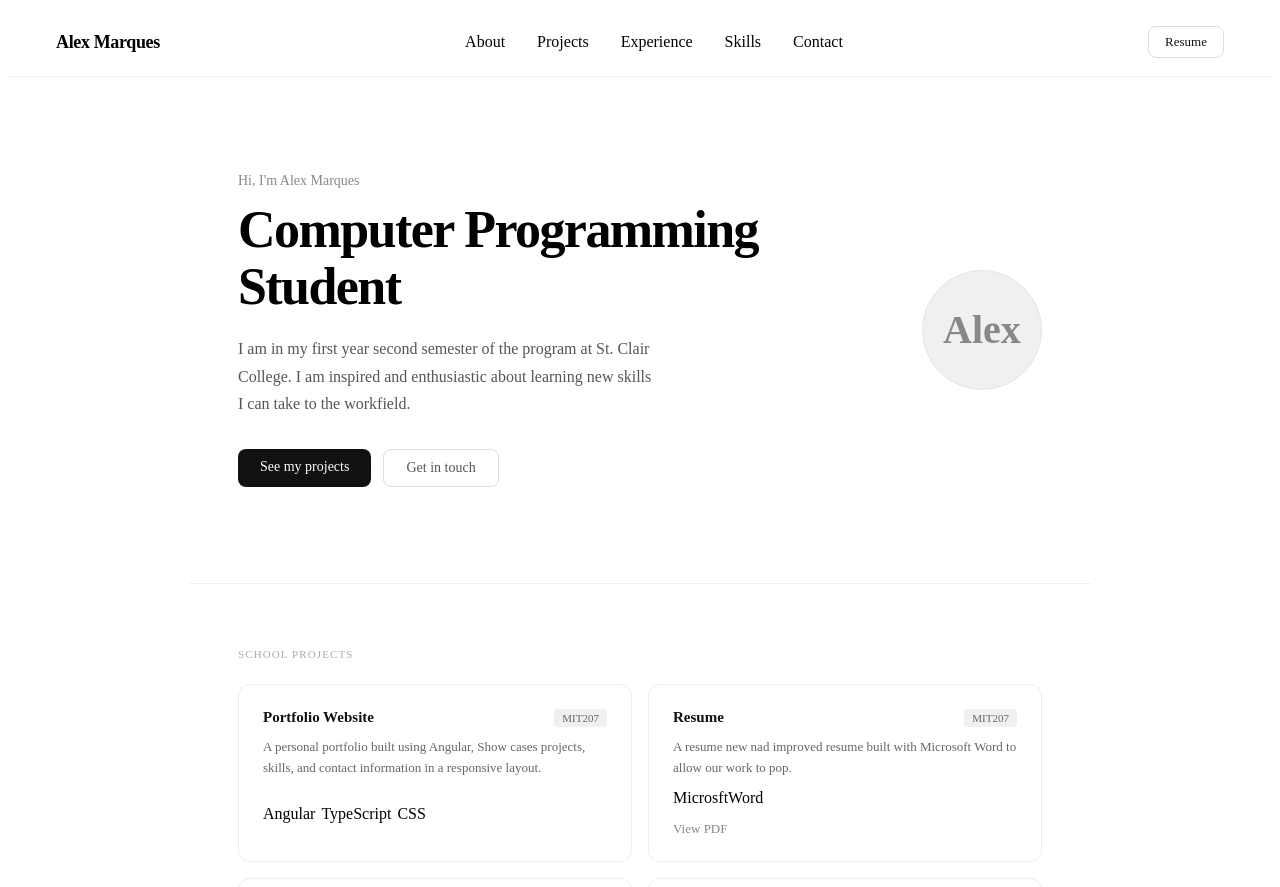
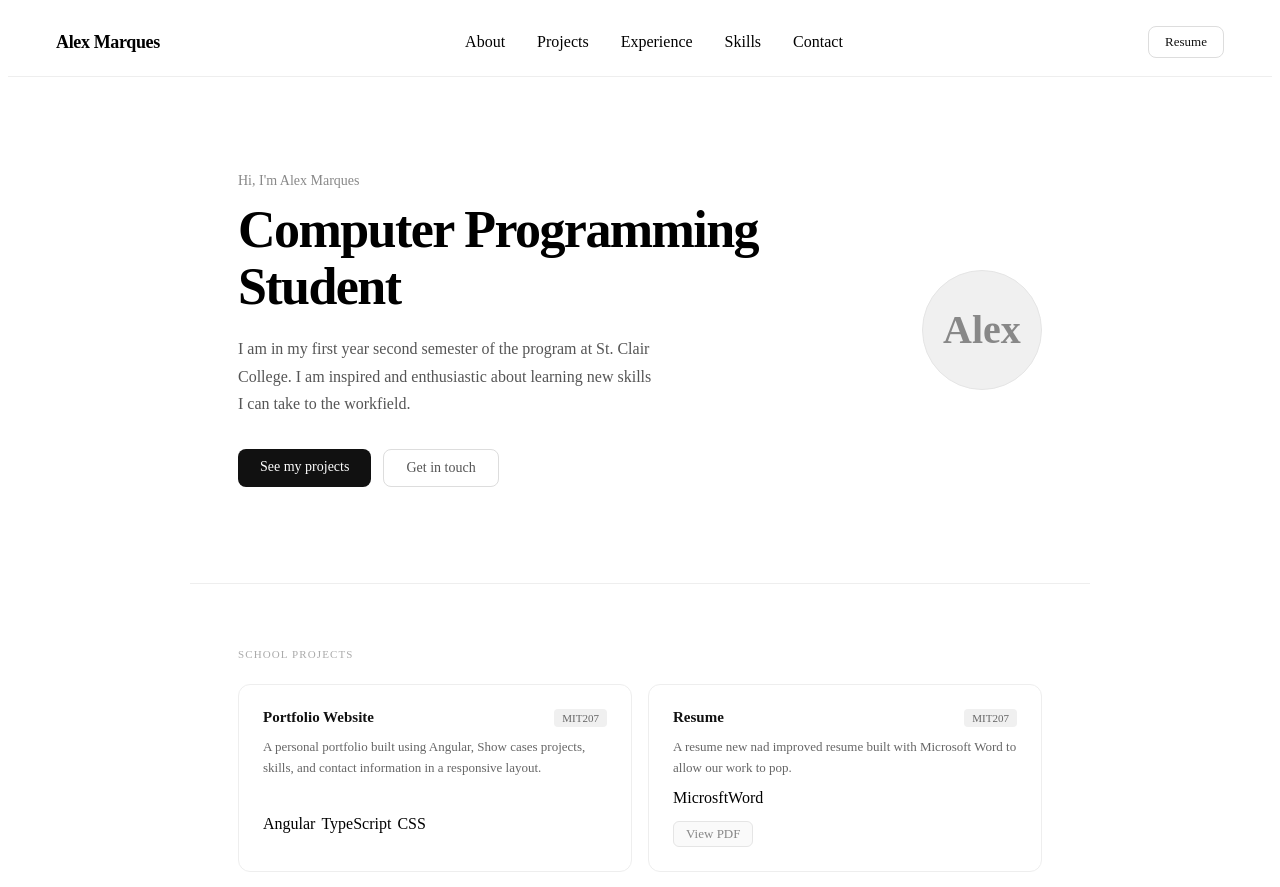
Before and after one commit to MI7-Bot/alex-portfolio, an Angular app: page / in a window 1280 px wide. Shown: the top 887 px of the page. Built offline with nearby package versions, Linux system fonts and the light colour scheme.

Commit message:
Added .pdf-btn to app.css

```diff
--- a/src/app/app.css
+++ b/src/app/app.css
@@ -268,6 +268,17 @@ a {text-decoration: none; color: inherit;}
     margin-bottom: 8px;
 }
 
+.pdf-btn {
+    font-size: 12px;
+    color: #111;
+    border: 1px solid #e5e5e5;
+    border-radius: 6px;
+    padding: 4px  12px;
+    background: #fafafa;
+    transition: border-color 0.2s, color 0.2s;
+    display: inline-block;
+}
+
 /* Skills */
 .skills-grid {display: flex; flex-wrap: wrap; gap: 10px;}
 
```
